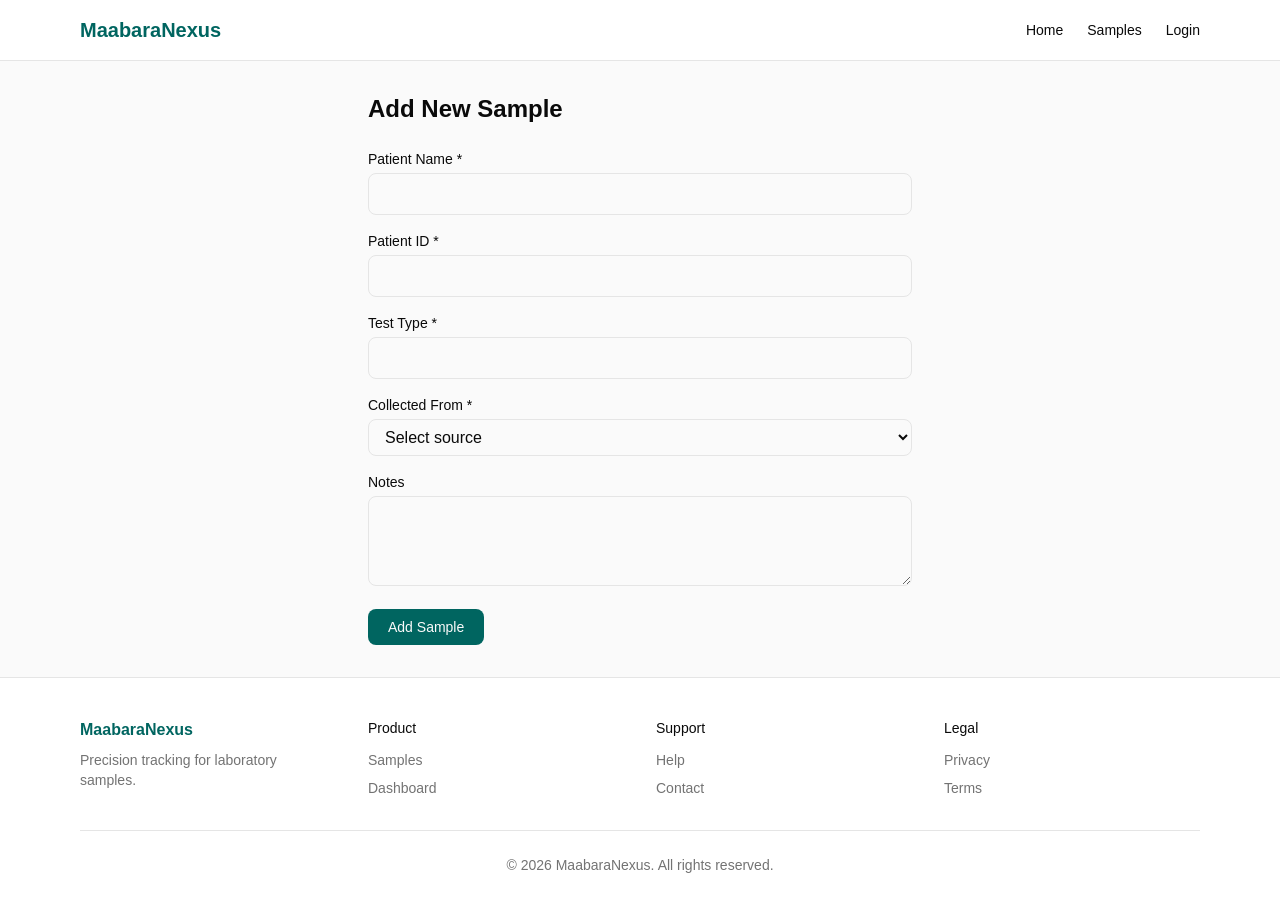
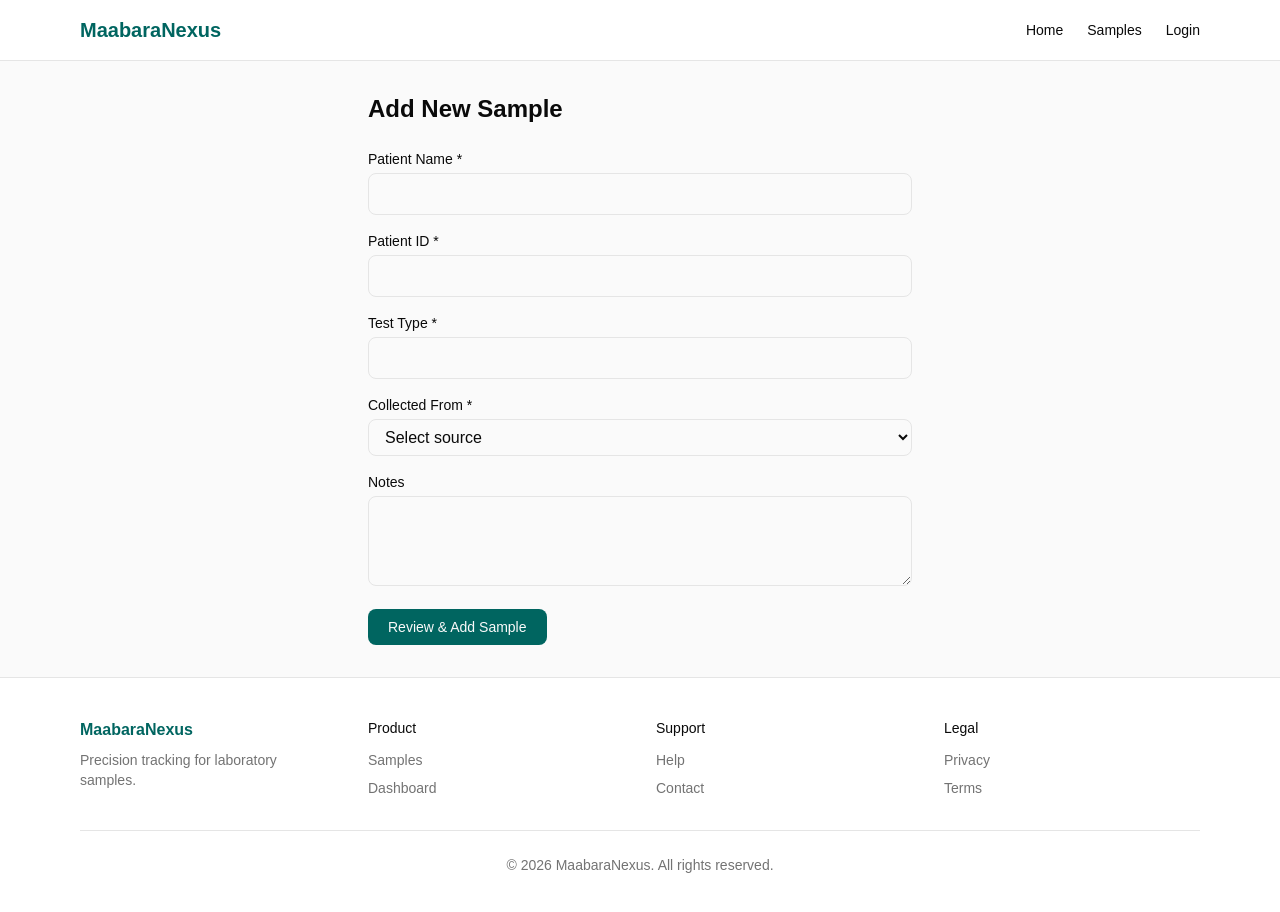
Before and after one commit to JohnnyKhayo/MaabaraNexus, a React (Vite) app: page /samples/new in a window 1280 px wide. Shown: the top 912 px of the page. Built offline with nearby package versions, Linux system fonts and the light colour scheme.

Commit message:
feat: add sample creation form with confirmation step and list page button

```diff
--- a/src/pages/AddSample.jsx
+++ b/src/pages/AddSample.jsx
@@ -1,8 +1,6 @@
 import { useState } from "react";
-import {Link, useNavigate } from "react-router-dom";
+import { useNavigate } from "react-router-dom";
 import { addSample } from "../services/api";
-
-
 
 const initialForm = {
   patientName: "",
@@ -16,15 +14,15 @@ function AddSample() {
   const [form, setForm] = useState(initialForm);
   const [submitting, setSubmitting] = useState(false);
   const [error, setError] = useState("");
+  const [showConfirm, setShowConfirm] = useState(false);
   const navigate = useNavigate();
-  const [showConfirm, setShowConfirm] = useState(false);
 
   function handleChange(e) {
     const { name, value } = e.target;
     setForm((prev) => ({ ...prev, [name]: value }));
   }
 
-  async function handleSubmit(e) {
+  function handleReview(e) {
     e.preventDefault();
     setError("");
 
@@ -33,63 +31,54 @@ function AddSample() {
       return;
     }
 
+    setShowConfirm(true);
+  }
+
+  async function handleConfirm() {
     try {
       setSubmitting(true);
+      setError("");
       await addSample(form);
       navigate("/samples");
     } catch (err) {
       setError("Failed to add sample. Please try again.");
+      setShowConfirm(false);
     } finally {
       setSubmitting(false);
     }
   }
 
   return (
-     <>
-
-
     <div className="mx-auto max-w-xl px-4 py-8">
       <h1 className="mb-6 text-2xl font-semibold">Add New Sample</h1>
 
-      <form onSubmit={handleSubmit} className="space-y-4">
+      <form onSubmit={handleReview} className="space-y-4">
         <div>
           <label className="block text-sm font-medium">Patient Name *</label>
           <input
-            name="patientName"
-            value={form.patientName}
-            onChange={handleChange}
-            className="mt-1 w-full rounded-md border px-3 py-2"
-          />
+            name="patientName" value={form.patientName} onChange={handleChange}
+            className="mt-1 w-full rounded-md border px-3 py-2"/>
         </div>
 
         <div>
           <label className="block text-sm font-medium">Patient ID *</label>
           <input
-            name="patientId"
-            value={form.patientId}
-            onChange={handleChange}
-            className="mt-1 w-full rounded-md border px-3 py-2"
-          />
+            name="patientId" value={form.patientId} onChange={handleChange}
+            className="mt-1 w-full rounded-md border px-3 py-2"/>
         </div>
 
         <div>
           <label className="block text-sm font-medium">Test Type *</label>
           <input
-            name="testType"
-            value={form.testType}
-            onChange={handleChange}
-            className="mt-1 w-full rounded-md border px-3 py-2"
-          />
+            name="testType" value={form.testType} onChange={handleChange}
+            className="mt-1 w-full rounded-md border px-3 py-2"/>
         </div>
 
         <div>
           <label className="block text-sm font-medium">Collected From *</label>
           <select
-            name="collectedFrom"
-            value={form.collectedFrom}
-            onChange={handleChange}
-            className="mt-1 w-full rounded-md border px-3 py-2"
-          >
+            name="collectedFrom" value={form.collectedFrom} onChange={handleChange}
+            className="mt-1 w-full rounded-md border px-3 py-2">
             <option value="">Select source</option>
             <option value="Walk-in">Walk-in</option>
             <option value="Clinic referral">Clinic referral</option>
@@ -100,26 +89,42 @@ function AddSample() {
         <div>
           <label className="block text-sm font-medium">Notes</label>
           <textarea
-            name="notes"
-            value={form.notes}
-            onChange={handleChange}
-            rows={3}
-            className="mt-1 w-full rounded-md border px-3 py-2"
-          />
+            name="notes" value={form.notes} onChange={handleChange} rows={3}
+            className="mt-1 w-full rounded-md border px-3 py-2"/>
         </div>
 
         {error && <p className="text-sm text-red-600">{error}</p>}
 
-        <button
-          type="submit"
-          disabled={submitting}
-          className="rounded-md bg-primary px-5 py-2 text-sm font-medium text-primary-foreground disabled:opacity-60"
-        >
-          {submitting ? "Adding..." : "Add Sample"}
-        </button>
+        {!showConfirm ? (
+          <button
+            type="submit"
+            className="rounded-md bg-primary px-5 py-2 text-sm font-medium text-primary-foreground"
+          >
+            Review & Add Sample
+          </button>
+        ) : (
+          <div className="rounded-md border border-amber-300 bg-amber-50 p-4">
+            <p className="text-sm font-medium text-amber-800">
+              Please confirm the sample details are correct before adding.
+            </p>
+            <div className="mt-3 flex gap-3">
+              <button
+                type="button" onClick={handleConfirm} disabled={submitting}
+                className="rounded-md bg-primary px-4 py-2 text-sm text-primary-foreground disabled:opacity-60">
+
+                {submitting ? "Adding..." : "Confirm & Add"}
+              </button>
+
+              <button
+                type="button" onClick={() => setShowConfirm(false)}
+                className="rounded-md border px-4 py-2 text-sm">
+                    Go Back
+              </button>
+            </div>
+          </div>
+        )}
       </form>
     </div>
-    </>
   );
 }
 export default AddSample
```
